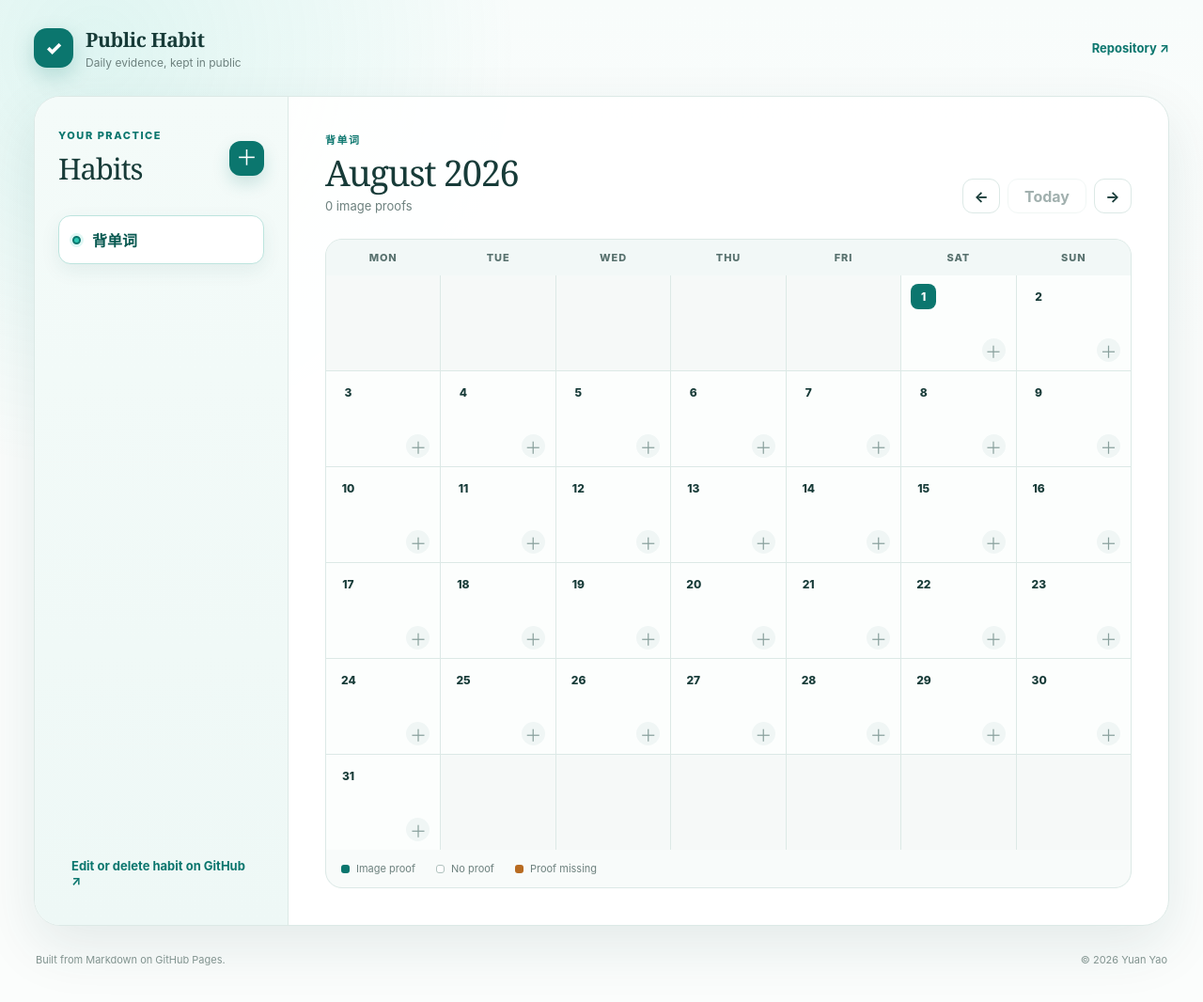
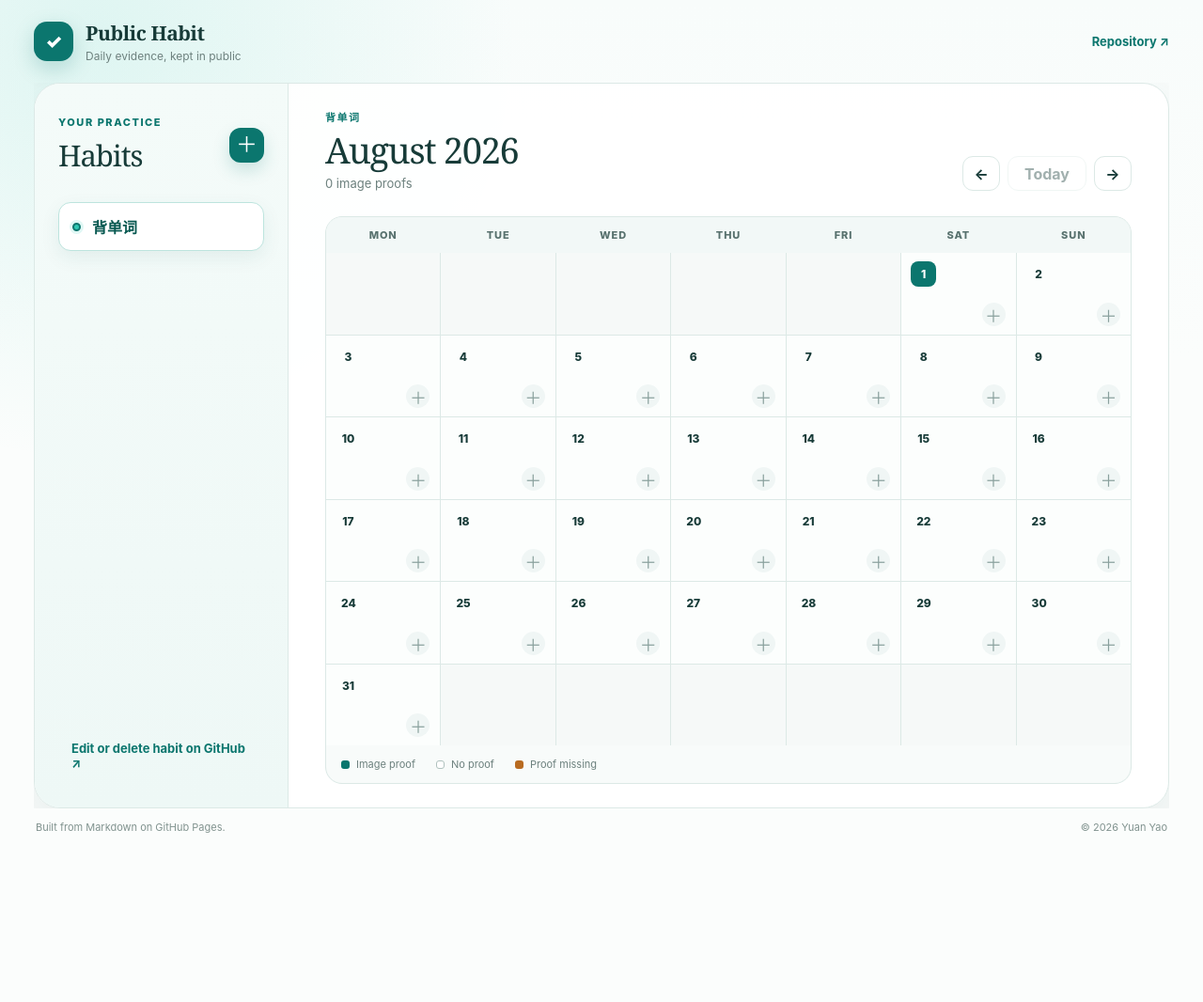
Before and after one commit to faryao/public-habit, a Jekyll site: the page built from index.html, in a window 1280 px wide. Shown: the whole page at 94% size. Built offline with Jekyll 4.4.1, drawn with Linux system fonts in a browser that asks for light colours; after the commit the page ends 900 px from its top, so only the background shows below that.

Commit message:
Fit habit calendar within one viewport

```diff
--- a/assets/style.css
+++ b/assets/style.css
@@ -17,11 +17,14 @@
 
 * { box-sizing: border-box; }
 
-html { min-width: 1040px; background: var(--paper); }
+html { min-width: 1040px; height: 100%; background: var(--paper); }
 
 body {
   margin: 0;
-  min-height: 100vh;
+  height: 100%;
+  display: grid;
+  grid-template-rows: 88px minmax(0, 1fr) 40px;
+  overflow: hidden;
   color: var(--ink);
   background:
     radial-gradient(circle at 8% 5%, rgba(47, 200, 179, 0.13), transparent 28rem),
@@ -40,7 +43,7 @@ main {
 }
 
 .site-header {
-  height: 102px;
+  height: 88px;
   display: flex;
   align-items: center;
   justify-content: space-between;
@@ -86,7 +89,8 @@ main {
 .proof-nav a:hover { color: var(--mint-deep); text-decoration: underline; }
 
 .app-shell {
-  min-height: 690px;
+  height: 100%;
+  min-height: 0;
   border: 1px solid var(--line);
   border-radius: 28px;
   background: rgba(255, 255, 255, 0.93);
@@ -102,7 +106,7 @@ main {
 .habit-sidebar {
   display: flex;
   flex-direction: column;
-  min-height: 690px;
+  min-height: 0;
   padding: 34px 25px 25px;
   border-right: 1px solid var(--line);
   background: linear-gradient(180deg, #f4fbf9, #eef8f6);
@@ -196,7 +200,14 @@ main {
 
 .sidebar-edit { margin-top: auto; padding: 14px; }
 
-.calendar-panel { min-width: 0; padding: 37px 39px 39px; }
+.calendar-panel {
+  min-width: 0;
+  min-height: 0;
+  display: flex;
+  flex-direction: column;
+  padding: 27px 39px 25px;
+  overflow: hidden;
+}
 .calendar-header { align-items: flex-end; margin-bottom: 27px; }
 .calendar-header h2 { font-size: 38px; line-height: 1.06; }
 .calendar-summary { margin: 8px 0 0; color: var(--muted); font-size: 13px; }
@@ -229,6 +240,10 @@ main {
 .content-warnings a { color: inherit; }
 
 .calendar-body {
+  flex: 1;
+  min-height: 0;
+  display: flex;
+  flex-direction: column;
   border: 1px solid var(--line);
   border-radius: 18px;
   overflow: hidden;
@@ -249,8 +264,9 @@ main {
 }
 .calendar-weekdays span { padding: 12px 5px; background: #f2f8f7; }
 
-.calendar-grid { display: grid; gap: 1px; }
-.calendar-cell { min-width: 0; height: 101px; background: white; }
+.calendar-grid { flex: 1; min-height: 0; display: grid; gap: 1px; }
+.calendar-row { min-height: 0; }
+.calendar-cell { min-width: 0; min-height: 0; height: auto; background: white; }
 .calendar-cell.is-placeholder { background: #f6f9f8; }
 
 .calendar-day {
@@ -328,7 +344,7 @@ main {
   display: grid;
   justify-items: center;
   align-content: center;
-  min-height: 690px;
+  height: 100%;
   padding: 80px;
   text-align: center;
 }
@@ -346,7 +362,10 @@ main {
 .proof-content { color: #304a47; font-size: 17px; line-height: 1.75; }
 .proof-content img { display: block; max-width: 100%; max-height: 70vh; margin: 28px auto; border-radius: 18px; box-shadow: 0 16px 45px rgba(22, 67, 63, 0.15); }
 
-.site-footer { display: flex; justify-content: space-between; padding: 29px 2px 38px; color: #81938f; font-size: 11px; }
+.site-footer { display: flex; align-items: center; justify-content: space-between; padding: 0 2px; color: #81938f; font-size: 11px; }
+
+main { min-height: 0; overflow: auto; }
+main:has(.app-shell) { overflow: hidden; }
 
 :focus-visible { outline: 3px solid rgba(47, 200, 179, 0.7); outline-offset: 3px; }
 
@@ -354,5 +373,4 @@ main {
   .site-header, .site-footer, main { width: calc(100% - 40px); }
   .app-shell:has(.habit-sidebar) { grid-template-columns: 235px minmax(0, 1fr); }
   .calendar-panel { padding-inline: 28px; }
-  .calendar-cell { height: 92px; }
 }
```
